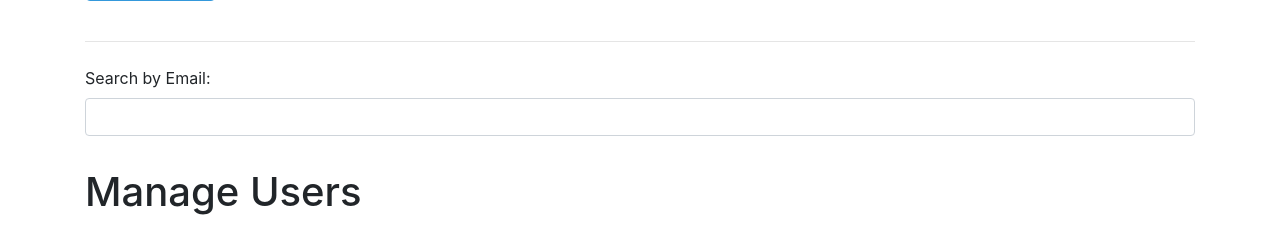
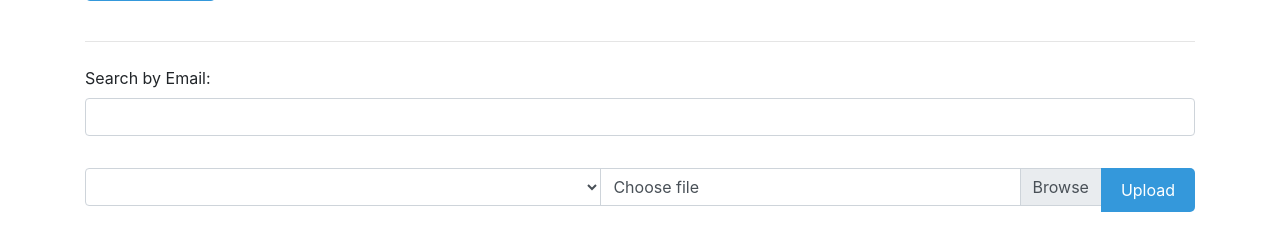
Before and after one commit to Reins981/AdminInterface, a Flask app: page / in a window 1280 px wide. Shown: the part 711-939 px from the top of the page. Run offline with Flask 3, Linux system fonts and the light colour scheme; the visitor is signed in with stand-in values (Sample User, id 1); data that the repository does not hold is empty; some libraries are stand-ins or nearby versions.

Commit message:
Add File upload form

```diff
--- a/templates/index.html
+++ b/templates/index.html
@@ -172,6 +172,25 @@
         </div>
 
         <div class="py-4">
+
+            <!-- Upload Document Form -->
+            <form id="uploadForm" method="POST" action="/upload_document" enctype="multipart/form-data">
+                <div class="input-group mb-3">
+                    <select id="userDropdown" class="form-control">
+                        {% for user in users %}
+                        <option value="{{ user.uid }}">{{ user.email }}</option>
+                        {% endfor %}
+                    </select>
+                    <div class="custom-file">
+                        <input type="file" name="document" class="custom-file-input" id="documentInput">
+                        <label class="custom-file-label" for="documentInput">Choose file</label>
+                    </div>
+                    <div class="input-group-append">
+                        <button type="submit" class="btn btn-primary">Upload</button>
+                    </div>
+                </div>
+            </form>
+
             <h1 class="mb-4">Manage Users</h1>
             <table class="table">
                 <thead>
```
